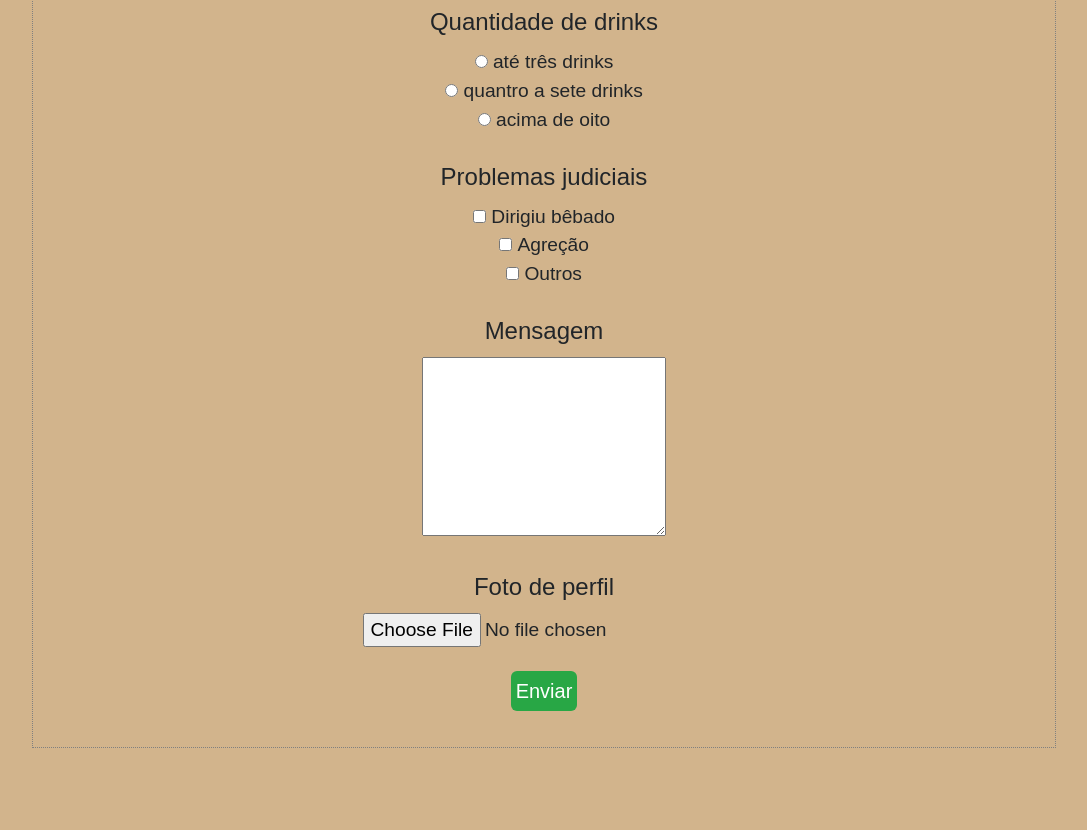
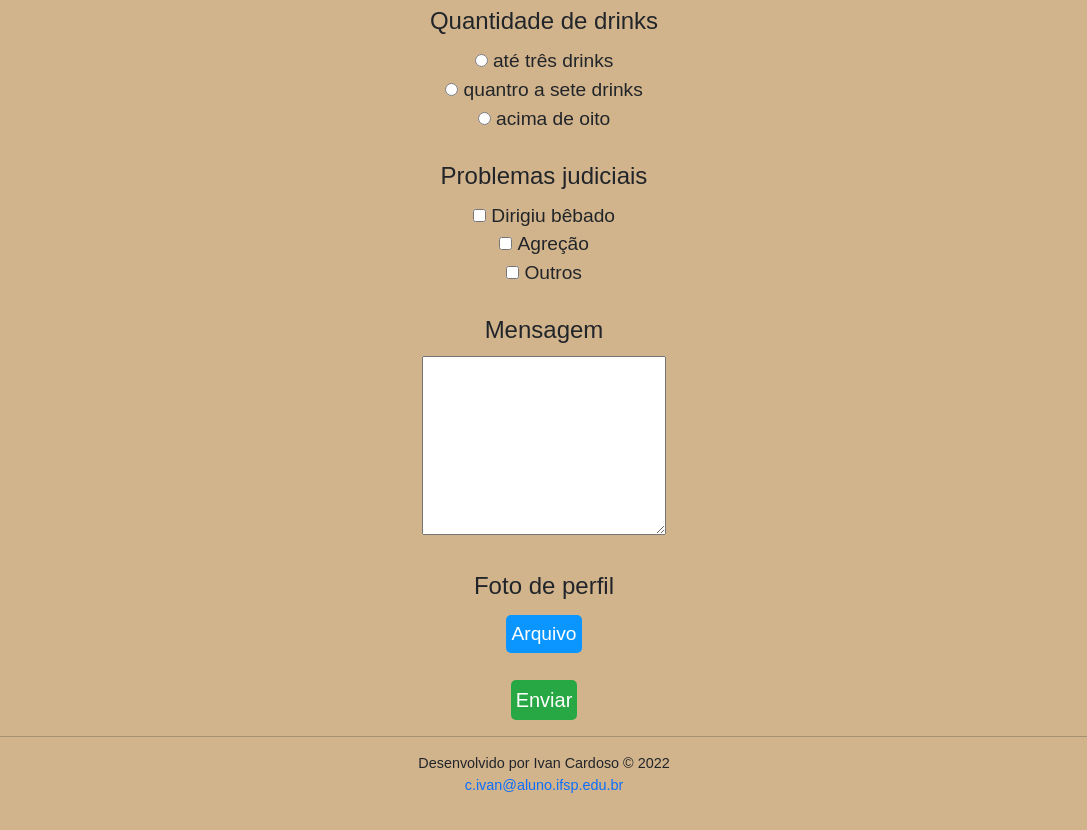
Before and after one commit to coivan/Bar_do_Moe, a plain HTML site: page contato.html in a window 1280 px wide. Shown: the part 658-1488 px from the top of the page, without its empty margins (96-1183 px from the left). Before the commit the page ends 1406 px from the top, so only its background shows below. Drawn offline with Linux system fonts and the light colour scheme.

Commit message:
Adição de rodapé às páginas e melhora no input da foto de perfil

```diff
--- a/contato.html
+++ b/contato.html
@@ -90,11 +90,21 @@
 
         <fieldset class="campos">
             <legend>Foto de perfil</legend>
-            <input type="file" name="foto" id="foto">
+            <label for="foto" class="arquivo-input">Arquivo</foto>
+            <input type="file" name="foto" id="foto" class="input-foto">
         </fieldset>
         <br>
 
         <button class="btn-verde" type="submit" name="submit">Enviar</button>
+
+        <footer>
+            <hr>
+            <p>
+                Desenvolvido por Ivan Cardoso &copy; 2022
+                <br>
+                <a href="mailto:c.ivan@aluno.ifsp.edu.br">c.ivan@aluno.ifsp.edu.br</a>
+            </p>
+        </footer>
     </form>
 </body>
 
--- a/css/style.css
+++ b/css/style.css
@@ -1,8 +1,8 @@
 body {
     background-color: #d2b48c;
-    margin-left: 10%;
-    margin-right: 10%;
-    border: 1px dotted gray;
+    margin-left: 5%;
+    margin-right: 5%;
+    border: 0px dotted gray;
     padding: 0px 0px 20px 0px;
     text-align: center;
     font-family: Arial, Helvetica, sans-serif;
@@ -18,6 +18,30 @@ h1 {
 img {
     padding-bottom: 10px;
 }
+
+footer {
+    text-align: center;
+    font-size: 0.9em;
+}
+
+footer a {
+    text-decoration: none;
+}
+
+.input-foto {
+    display: none;
+}
+
+.arquivo-input {
+    background-color: #0a95ff;
+    color: white;
+    border-radius: 5px;
+    cursor: pointer;
+    margin: 3px;
+    padding: 5px;
+}
+
+
 
 .menu ul {
     list-style-type: none;
@@ -56,7 +80,7 @@ img {
     font-size: 20px;
     font-weight: 400;
     font-family: Arial, Helvetica, sans-serif;
-    border-radius: 0.3em;
+    border-radius: 5px;
     border: none;
     padding: 5px 5px 5px 5px;
 }
@@ -70,7 +94,7 @@ img {
     background-color: #28a745;
 }
 
-.formulario{
+.formulario {
     text-align: center;
     margin-bottom: 16px;
 }
@@ -79,7 +103,15 @@ img {
     font-size: 1.2em;
 }
 
-.campos select{
+.campos select {
     width: 210px;
     height: 35px;
 }
+
+.rodape-local hr {
+    margin-top: 255px;
+}
+
+.rodape-sobre {
+    margin-top: 545px;
+}
```
Also changed, not shown: drinks.html (+9 -0 lines), index.html (+9 -0 lines), rota.html (+8 -0 lines), sobre.html (+9 -0 lines).
